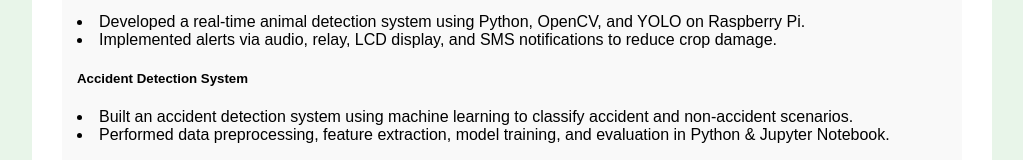
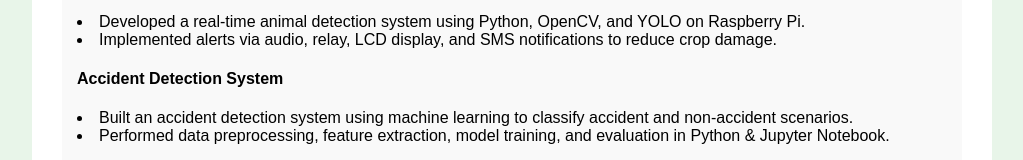
Before and after one commit to somasundaram-analytics/somasundaram-analytics.github.io, a plain HTML site: page index.html in a window 1280 px wide. Shown: the part 602-762 px from the top of the page, without its empty margins (128-1151 px from the left). Drawn offline with Linux system fonts and the light colour scheme.

Commit message:
Update index.html

```diff
--- a/index.html
+++ b/index.html
@@ -33,7 +33,7 @@
                 <li>Developed a real-time animal detection system using Python, OpenCV, and YOLO on Raspberry Pi.</li>
                 <li>Implemented alerts via audio, relay, LCD display, and SMS notifications to reduce crop damage.</li>
             </p>
-            <h5>Accident Detection System</h5>
+            <h4>Accident Detection System</h4>
             <p>
                 <li>Built an accident detection system using machine learning to classify accident and non-accident scenarios.</li>
                 <li>Performed data preprocessing, feature extraction, model training, and evaluation in Python & Jupyter Notebook.</li>
```
